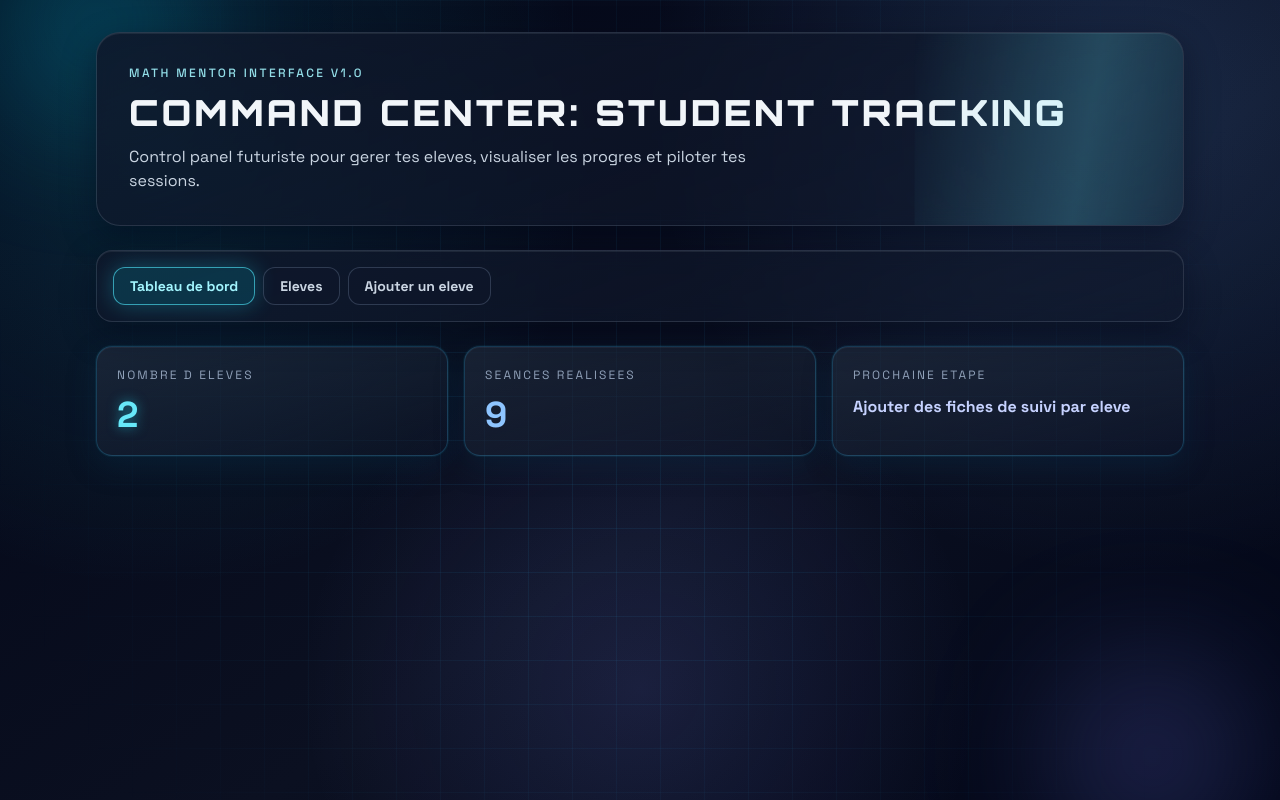
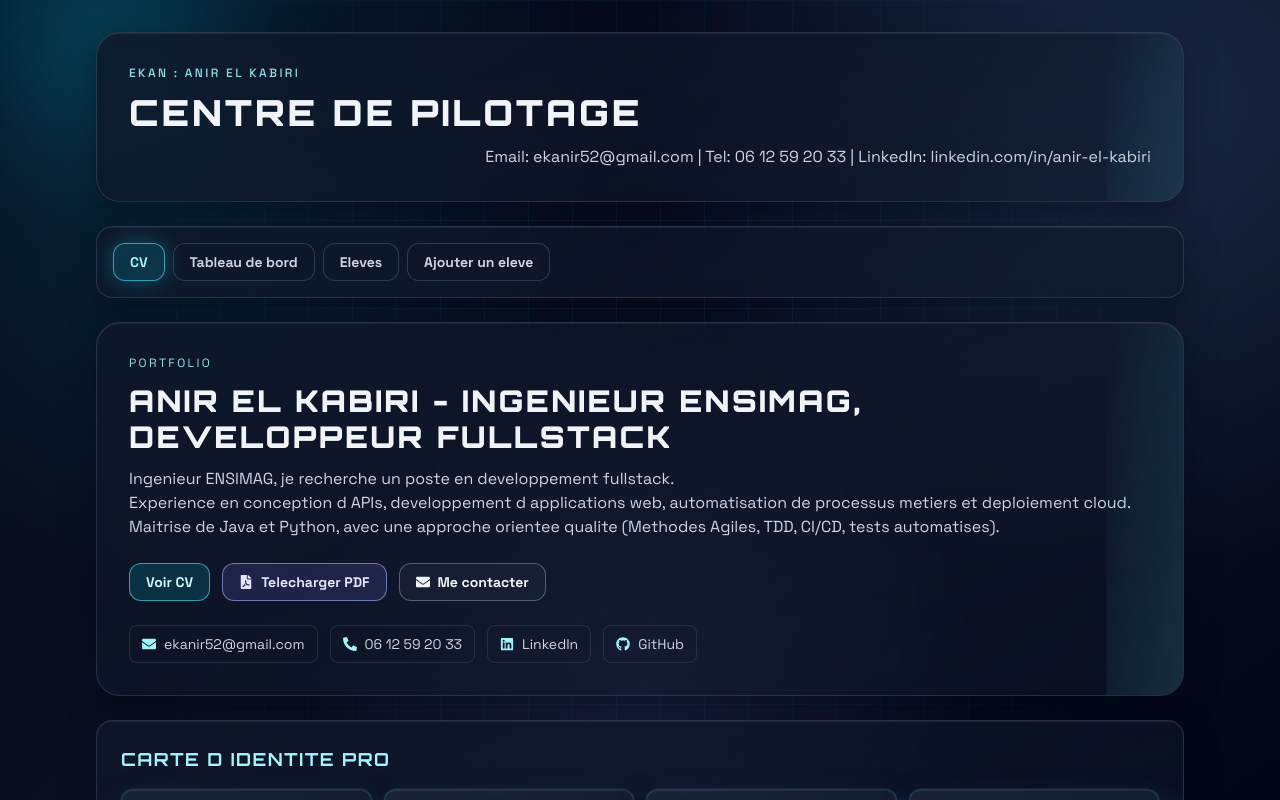
Before and after one commit to Anir-kata/ekanpage, a React (Vite) app: page / in a window 1280 px wide. Shown: the top 800 px of the page. Built offline with nearby package versions, Linux system fonts and the light colour scheme.

Commit message:
feat: update App and Tabs components to include CV tab and profile

```diff
--- a/src/App.tsx
+++ b/src/App.tsx
@@ -1,12 +1,13 @@
 import { useMemo, useState } from 'react'
 import { AddStudentForm } from './components/AddStudentForm'
+import { CVProfile } from './components/CVProfile'
 import { StudentList } from './components/StudentList'
 import { Tabs, type TabKey } from './components/Tabs'
 import { mockStudents } from './data/mockStudents'
 import type { Student } from './types/student'
 
 function App() {
-  const [activeTab, setActiveTab] = useState<TabKey>('dashboard')
+  const [activeTab, setActiveTab] = useState<TabKey>('cv')
   const [students, setStudents] = useState<Student[]>(mockStudents)
 
   const totalSessions = useMemo(
@@ -25,18 +26,20 @@ function App() {
       <div className="pointer-events-none absolute bottom-[-60px] right-[-40px] h-52 w-52 rounded-full bg-indigo-400/20 blur-3xl" />
 
       <header className="panel scan-line relative rounded-3xl p-6 md:p-8">
-        <p className="text-xs font-medium uppercase tracking-[0.2em] text-cyan-200/90">Math Mentor Interface v1.0</p>
+        <p className="text-xs font-medium uppercase tracking-[0.2em] text-cyan-200/90">EKAN : Anir EL KABIRI</p>
         <h1 className="hud-title mt-3 text-2xl font-black text-slate-100 sm:text-3xl lg:text-4xl">
-          Command Center: Student Tracking
+          Centre de pilotage
         </h1>
-        <p className="mt-3 max-w-2xl text-sm text-slate-300 sm:text-base">
-          Control panel futuriste pour gerer tes eleves, visualiser les progres et piloter tes sessions.
+        <p className="mt-3 ml-auto w-full max-w-2xl text-right text-sm text-slate-300 sm:text-base">
+          Email: ekanir52@gmail.com | Tel: 06 12 59 20 33 | LinkedIn: linkedin.com/in/anir-el-kabiri
         </p>
       </header>
 
       <section className="panel mt-6 rounded-2xl p-4">
         <Tabs activeTab={activeTab} onChange={setActiveTab} />
       </section>
+
+      {activeTab === 'cv' && <CVProfile />}
 
       {activeTab === 'dashboard' && (
         <section className="mt-6 grid gap-4 sm:grid-cols-2 lg:grid-cols-3">
--- a/src/components/Tabs.tsx
+++ b/src/components/Tabs.tsx
@@ -1,4 +1,4 @@
-type TabKey = 'dashboard' | 'students' | 'add'
+type TabKey = 'cv' | 'dashboard' | 'students' | 'add'
 
 type TabsProps = {
   activeTab: TabKey
@@ -15,6 +15,9 @@ const tabStyles = (isActive: boolean) =>
 export function Tabs({ activeTab, onChange }: TabsProps) {
   return (
     <nav className="flex flex-wrap gap-2">
+      <button className={tabStyles(activeTab === 'cv')} onClick={() => onChange('cv')}>
+        CV
+      </button>
       <button className={tabStyles(activeTab === 'dashboard')} onClick={() => onChange('dashboard')}>
         Tableau de bord
       </button>
```
